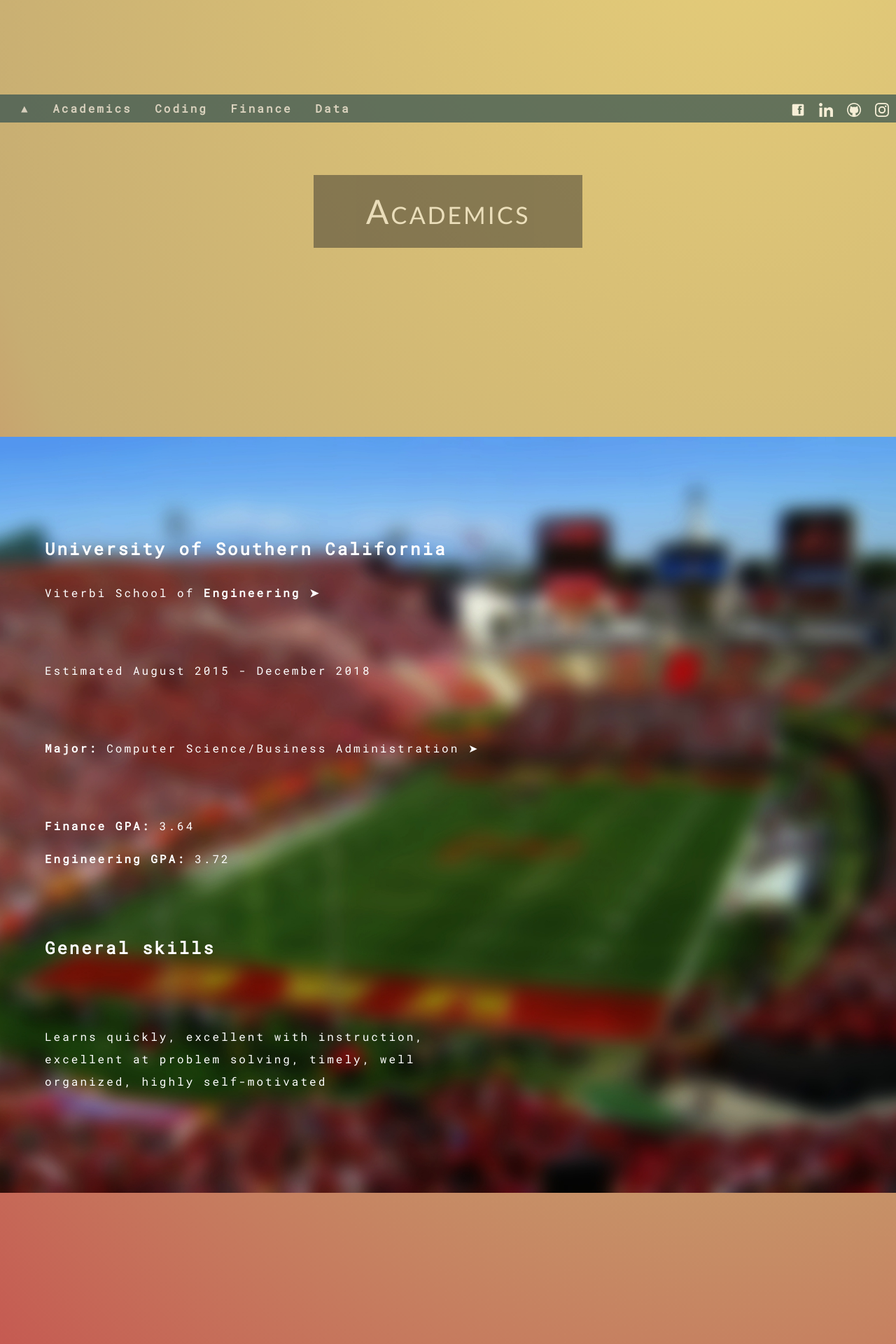
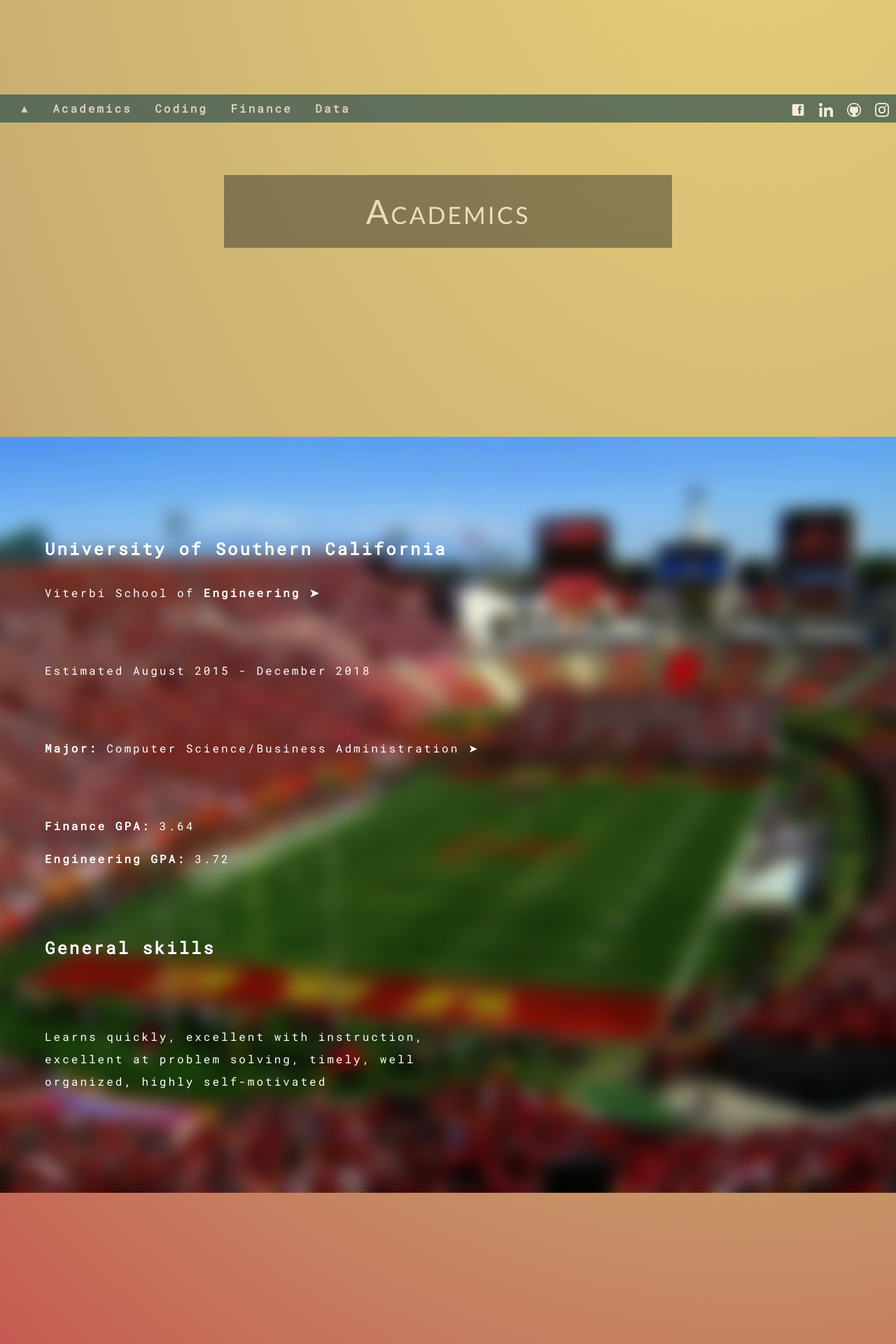
Before and after one commit to nmits/nmits.github.io, a Jekyll site: the page built from index.html, in a window 1280 px wide. Shown: the part 725-2645 px from the top of the page at 70% size. Built offline with Jekyll 4.4.1, drawn with Linux system fonts in a browser that asks for light colours; nearby versions of some CDN libraries.

Commit message:
Fixing mobile site

```diff
--- a/_sass/_layout.scss
+++ b/_sass/_layout.scss
@@ -72,9 +72,9 @@
 .titles {
     font-family: 'Lato', sans-serif;
     opacity: 0.5;
-    width: 30vw;
-    margin-left: 35vw;
-    margin-right: 35vw;
+    width: 50%;
+    margin-left: auto;
+    margin-right: auto;
     margin-top: 30vh;
 }
 
@@ -374,9 +374,6 @@
 @media only screen and (max-device-width: 480px) {
     $base-font-size: 10px;
 
-    p.codeSnippet{
-         font-size: 8px;
-    }
 
     .body{
         min-width:250%;
@@ -384,6 +381,7 @@
 
     .page-content h1{
         font-size: 12px;
+        min-width: fit-content;
     }
 
     .punch-viewer-body-v2{
@@ -429,6 +427,11 @@
     .page-content p{
         font-size: 14px;
         width: 90%
+    }
+
+    p.codeSnippet{
+        font-size: 8px;
+        max-width:80%
     }
 
     .site-footer > nav{
```
